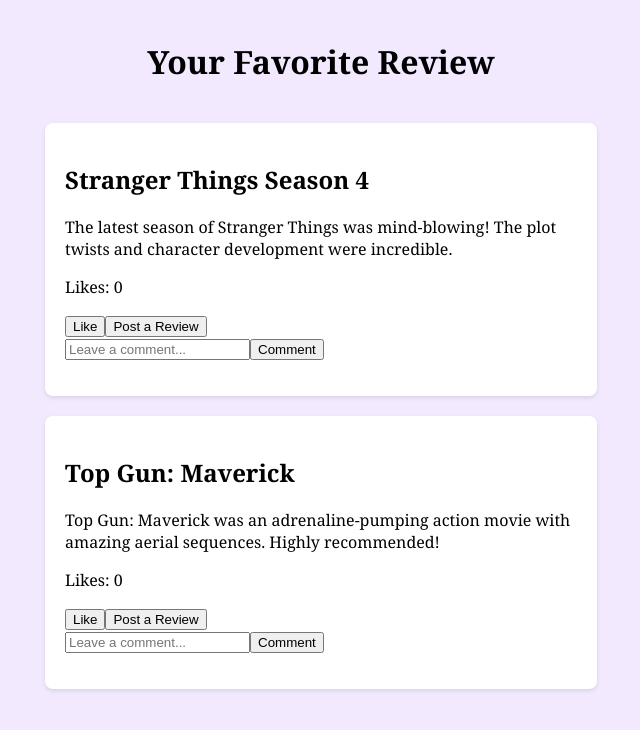
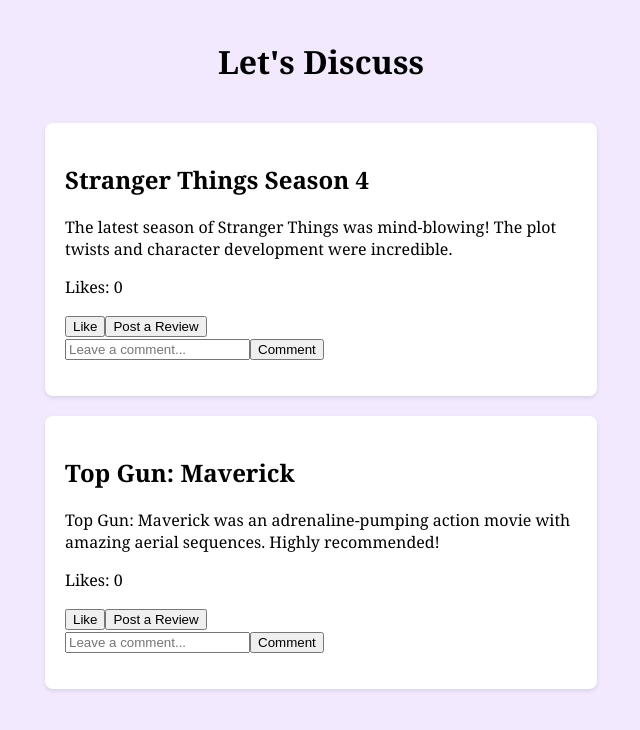
Before and after one commit to euniceumutoni/movie-review, a website: page index.html in a window 1280 px wide. Shown: the whole page, without its empty margins (319-959 px from the left). Drawn offline with Linux system fonts and the light colour scheme.

Commit message:
index.html

```diff
--- a/index.html
+++ b/index.html
@@ -8,7 +8,7 @@
 </head>
 <body>
     <header>
-        <h1 id="text">Your Favorite Review</h1>
+        <h1 id="text"> Let's Discuss </h1>
 
 
     </header>
```
